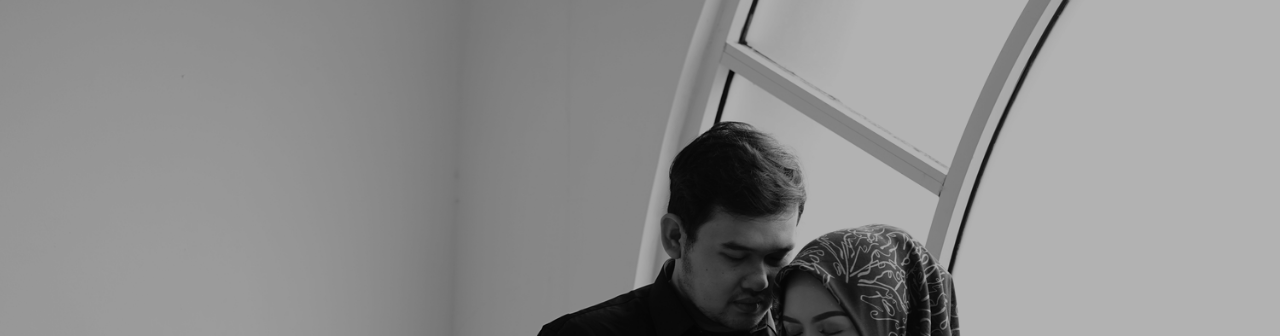
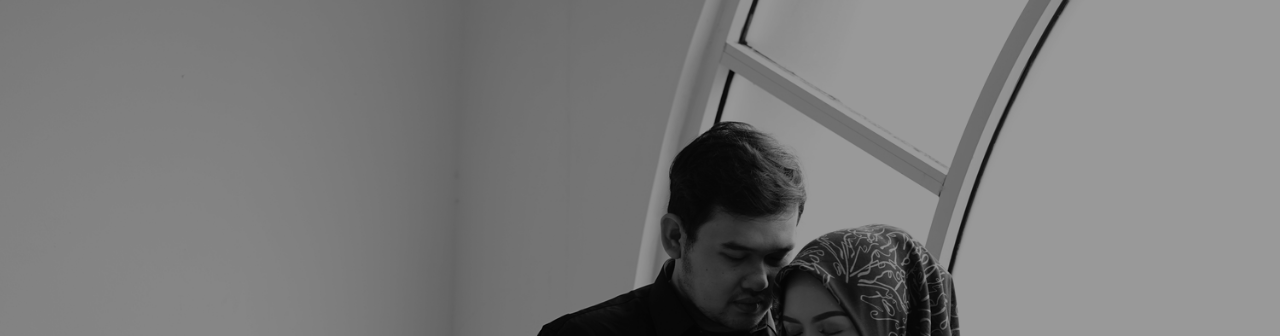
Before and after one commit to Fatanaminullah/lely-aldy-wedding, a Gatsby site: page / in a window 1280 px wide. Shown: the top 336 px of the page. Built offline with nearby package versions, Linux system fonts and the light colour scheme; Gatsby itself is replaced by a stand-in of ours.

Commit message:
test update develop

```diff
--- a/src/assets/scss/_main.scss
+++ b/src/assets/scss/_main.scss
@@ -44,7 +44,7 @@ body {
     display: flex;
     align-items: center;
     justify-content: center;
-    background-color: rgba(0,0,0,0.3);
+    background-color: rgba(0,0,0,0.4);
     .content {
         display: flex;
         align-items: center;
```
